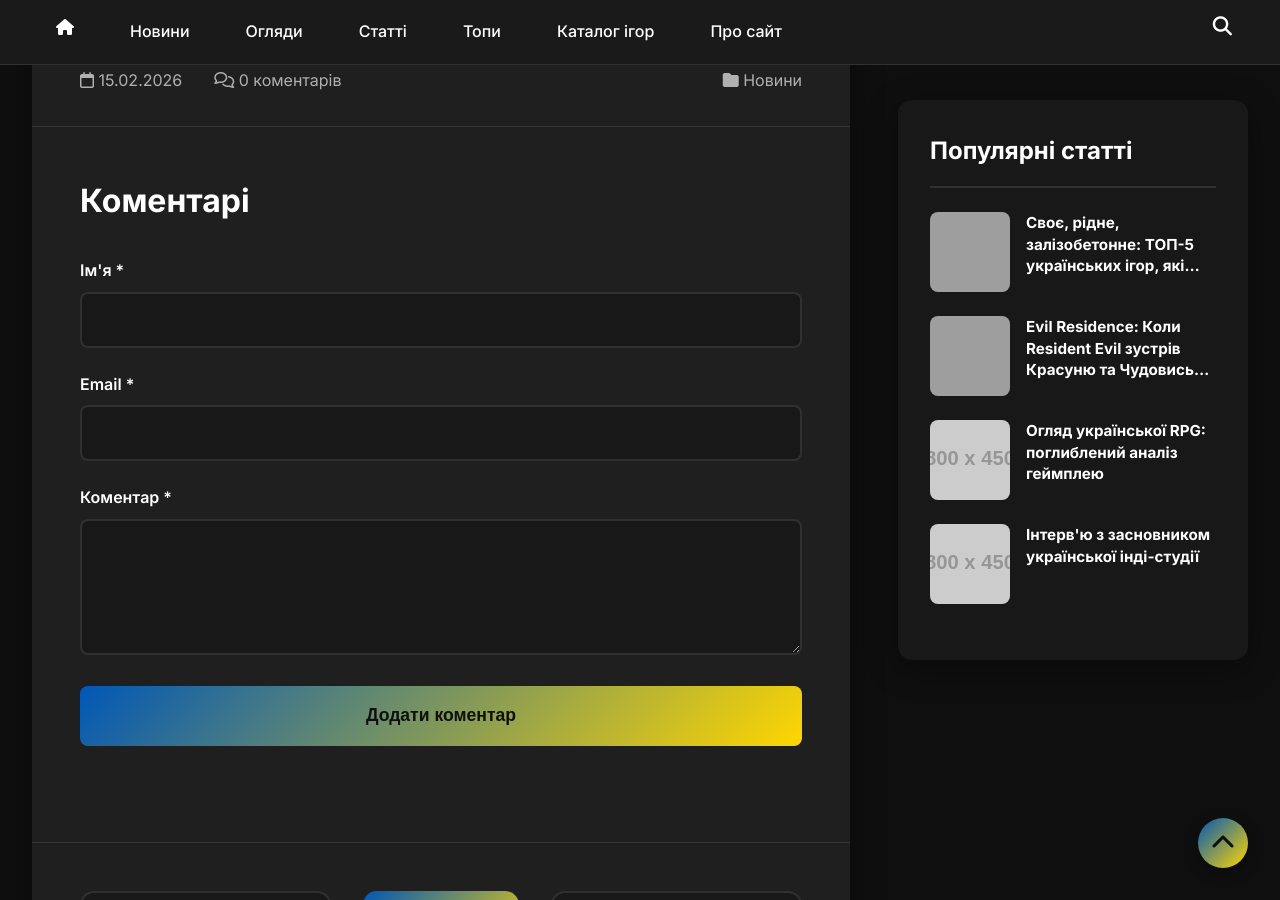
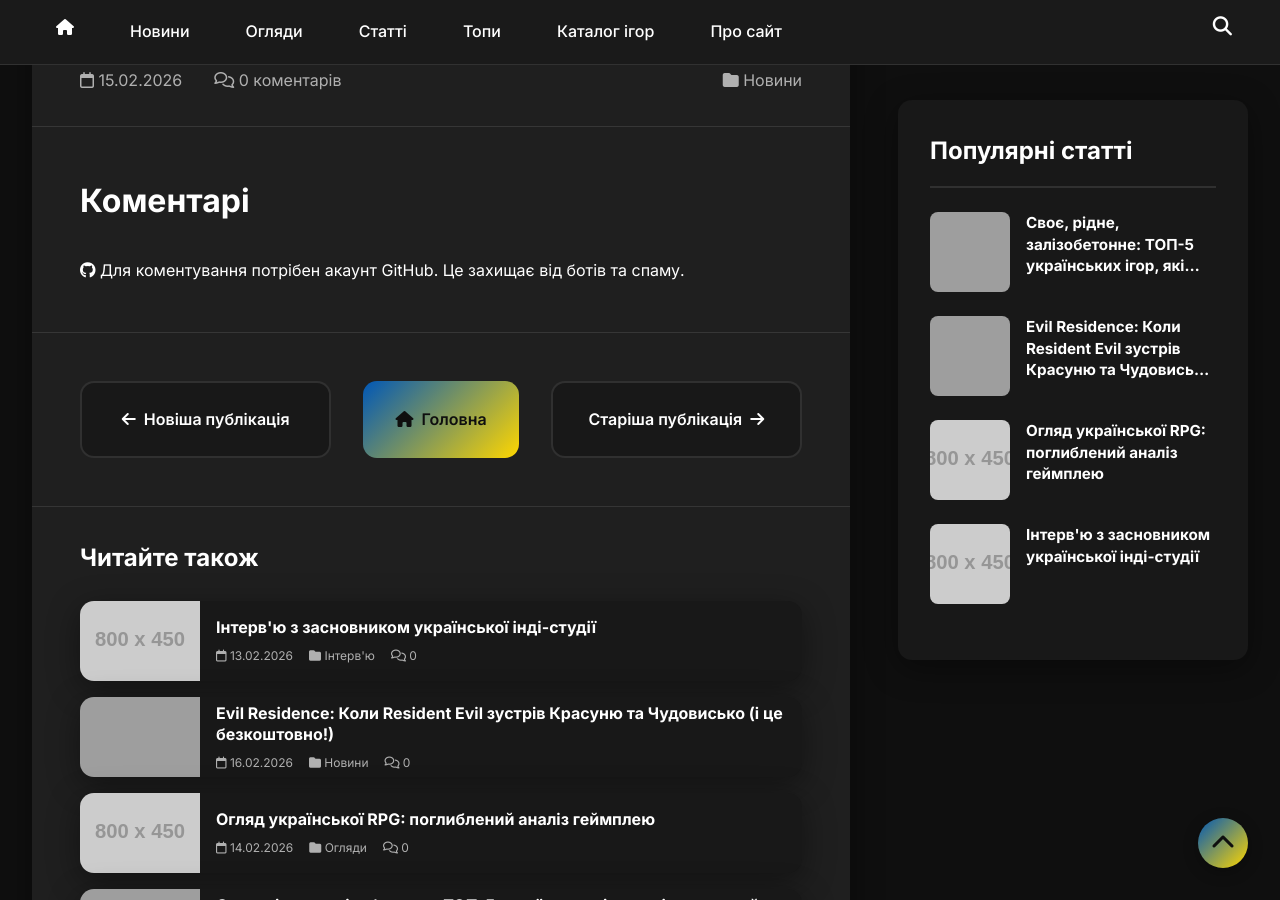
Before and after one commit to dovbush-media/dovbush-media.github.io, a Jekyll site: the page built from _posts/2026-02-15-ukrainian-studio-announces-new-game.md, in a window 1280 px wide and 900 px high, scrolled down 1966 px. Built offline with Jekyll 4.4.1, drawn with Linux system fonts in a browser that asks for light colours; comment, search, counter and statistics services are not loaded; grey boxes are pictures that could not be loaded.

Commit message:
Update post.html

```diff
--- a/_layouts/post.html
+++ b/_layouts/post.html
@@ -41,32 +41,30 @@
       </div>
     </div>
 
-    <!-- Comments Section -->
+    <!-- Comments Section — Giscus -->
     <div class="comments-section">
       <h2 class="comments-title">Коментарі</h2>
+      <p class="comments-note">
+        <i class="fab fa-github"></i>
+        Для коментування потрібен акаунт GitHub. Це захищає від ботів та спаму.
+      </p>
 
-      <form class="comment-form">
-        <div class="form-group">
-          <label for="name">Ім'я *</label>
-          <input type="text" id="name" name="name" required>
-        </div>
-
-        <div class="form-group">
-          <label for="email">Email *</label>
-          <input type="email" id="email" name="email" required>
-        </div>
-
-        <div class="form-group">
-          <label for="comment">Коментар *</label>
-          <textarea id="comment" name="comment" rows="5" required></textarea>
-        </div>
-
-        <button type="submit" class="submit-btn">Додати коментар</button>
-      </form>
-
-      <div class="comments-list">
-        <!-- Comments will be loaded here -->
-      </div>
+      <!-- ВСТАВ СЮДИ СВІЙ СКРИПТ З GISCUS.APP -->
+      <script src="https://giscus.app/client.js"
+        data-repo="dovbush-media/dovbush-media.github.io"
+        data-repo-id="R_kgDORRWjZw"
+        data-category="General"
+        data-category-id="DIC_kwDORRWjZ84C2yHl"
+        data-mapping="pathname"
+        data-strict="0"
+        data-reactions-enabled="1"
+        data-emit-metadata="0"
+        data-input-position="bottom"
+        data-theme="noborder_dark"
+        data-lang="uk"
+        crossorigin="anonymous"
+        async>
+      </script>
     </div>
 
     <!-- Post Navigation -->
```
